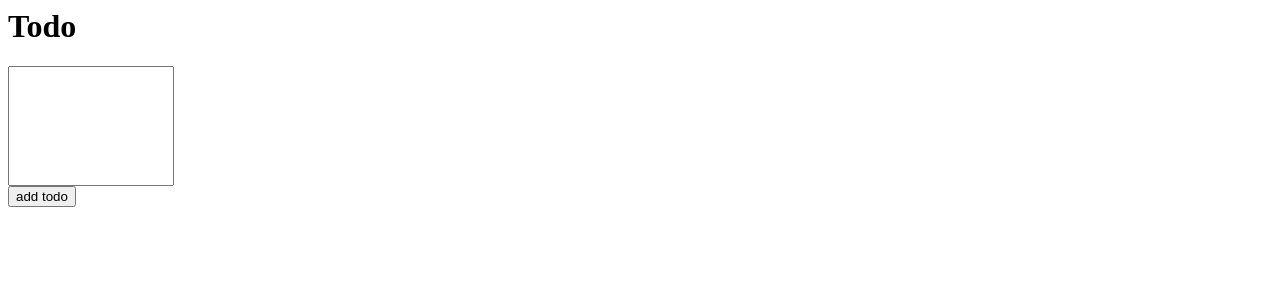
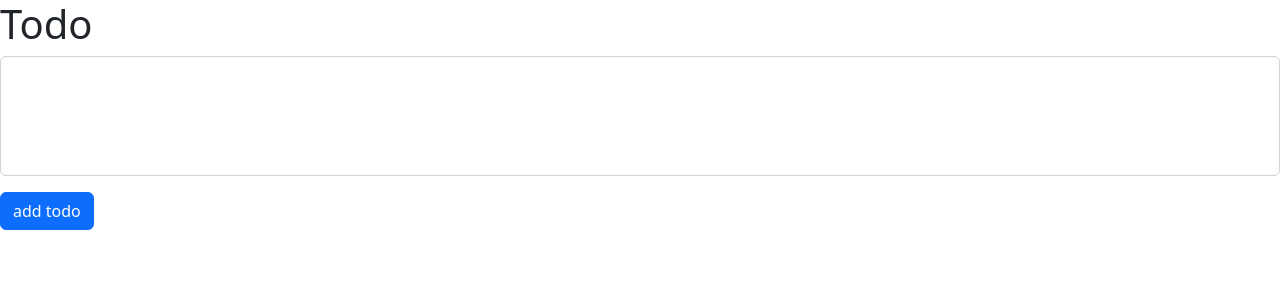
Before and after one commit to salehloke/ngrx-data-example, an Angular app: page / in a window 1280 px wide. Shown: the top 300 px of the page. Built offline with nearby package versions, Linux system fonts and the light colour scheme.

Commit message:
configure bootstrap

```diff
--- a/src/app/todos/todos.component.html
+++ b/src/app/todos/todos.component.html
@@ -6,13 +6,13 @@
       #autoGeneratedRemarks
       placeholder="Insert Your reason"
       style="overflow:hidden; resize:none; min-height: 120px; "
-      class="form-control m-0 d-inline-block"
+      class="form-control m-0 d-inline-block p-3"
     >
     </textarea>
   </div>
 
   <div class="pt-3">
-    <button>add todo</button>
+    <button class="btn btn-primary">add todo</button>
   </div>
 </div>
 <div></div>
--- a/src/styles.css
+++ b/src/styles.css
@@ -1 +1,3 @@
 /* Add application styles & imports to this file! */
+
+@import '~bootstrap/dist/css/bootstrap.min.css';
```
